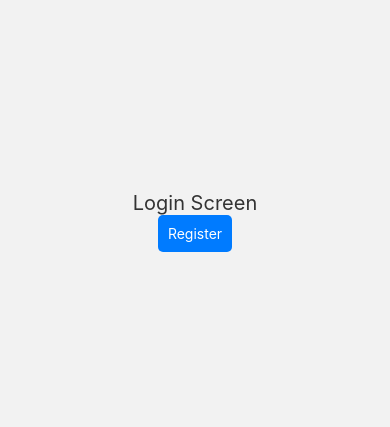
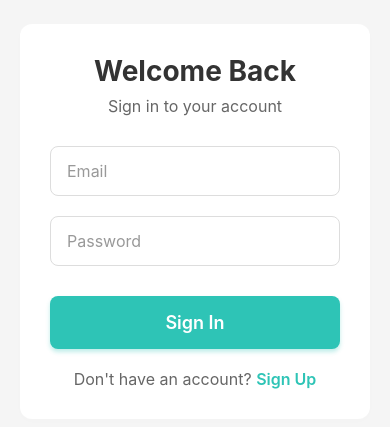
Before and after one commit to keremclp/KimKimeApp, a React Native app: screen /Login in a window 390 px wide. Shown: the part 201-628 px from the top of the page. Built offline with nearby package versions, Linux system fonts and the light colour scheme.

Commit message:
Add login screen with form validation and styles using Colors constant

```diff
--- /dev/null
+++ b/src/constants/Colors.ts
@@ -0,0 +1,27 @@
+export const Colors = {
+  background: '#F5F5F5',
+  surface: '#FFFFFF',
+  primary: '#2EC4B6',
+  primaryVariant: '#176B87',
+  secondary: '#FF9F1C',
+  accent: '#E71D36',
+  textPrimary: '#333333',
+  textSecondary: '#666666',
+  placeholder: '#AAAAAA',
+  inputBackground: '#FFFFFF',
+  inputBorder: '#DDDDDD',
+  inputLabel: '#555555',
+  buttonText: '#FFFFFF',
+  border: '#E0E0E0',
+  cardBackground: '#FFFFFF',
+  headerBackground: '#2EC4B6',
+  headerText: '#FFFFFF',
+  tabBarBackground: '#FFFFFF',
+  tabBarActiveTint: '#2EC4B6',
+  tabBarInactiveTint: '#888888',
+  success: '#28A745',
+  warning: '#FFC107',
+  error: '#DC3545',
+  overlay: 'rgba(0,0,0,0.5)',
+  shadow: 'rgba(0,0,0,0.1)',
+};
--- a/src/screens/LoginScreen/index.tsx
+++ b/src/screens/LoginScreen/index.tsx
@@ -1,28 +1,71 @@
-import React from 'react'
-import { Text, TouchableOpacity, View } from 'react-native'
+import React, { useState } from 'react'
+import { Text, TouchableOpacity, View, TextInput, Alert } from 'react-native'
 import { styles } from './styles'
 // navigation
 import { useNavigation } from '@react-navigation/native'
 import { AuthStackParamList } from '../../navigation/types'
 import {NativeStackNavigationProp} from '@react-navigation/native-stack';
 
-
-
 const LoginScreen = () => {
   const navigation = useNavigation<NativeStackNavigationProp<AuthStackParamList>>();
+  const [email, setEmail] = useState('');
+  const [password, setPassword] = useState('');
 
-  const handleButtonPress = () => {
+  const handleLogin = () => {
+    if (!email || !password) {
+      Alert.alert('Error', 'Please fill in all fields');
+      return;
+    }
+    // Add your login logic here
+    console.log('Login attempted with:', email, password);
+  };
+
+  const handleRegisterPress = () => {
     navigation.navigate('Register');
-  }
+  };
+
   return (
     <View style={styles.container}>
-      <Text style={styles.text}>Login Screen</Text>
-      <TouchableOpacity
-        style={{ backgroundColor: '#007bff', padding: 10, borderRadius: 5 }}
-        onPress={handleButtonPress}
-      >
-        <Text style={{ color: '#fff' }}>Register</Text>
-      </TouchableOpacity>
+      <View style={styles.formContainer}>
+        <Text style={styles.title}>Welcome Back</Text>
+        <Text style={styles.subtitle}>Sign in to your account</Text>
+
+        <View style={styles.inputContainer}>
+          <TextInput
+            style={styles.input}
+            placeholder="Email"
+            placeholderTextColor="#999"
+            value={email}
+            onChangeText={setEmail}
+            keyboardType="email-address"
+            autoCapitalize="none"
+            autoCorrect={false}
+          />
+        </View>
+
+        <View style={styles.inputContainer}>
+          <TextInput
+            style={styles.input}
+            placeholder="Password"
+            placeholderTextColor="#999"
+            value={password}
+            onChangeText={setPassword}
+            secureTextEntry
+            autoCapitalize="none"
+          />
+        </View>
+
+        <TouchableOpacity style={styles.loginButton} onPress={handleLogin}>
+          <Text style={styles.loginButtonText}>Sign In</Text>
+        </TouchableOpacity>
+
+        <View style={styles.registerContainer}>
+          <Text style={styles.registerText}>Don't have an account? </Text>
+          <TouchableOpacity onPress={handleRegisterPress}>
+            <Text style={styles.registerLink}>Sign Up</Text>
+          </TouchableOpacity>
+        </View>
+      </View>
     </View>
   )
 }
--- a/src/screens/LoginScreen/styles.ts
+++ b/src/screens/LoginScreen/styles.ts
@@ -1,13 +1,85 @@
 import { StyleSheet } from 'react-native';
+import { Colors } from '../../constants/Colors'
 
 export const styles = StyleSheet.create({
     container: {
         flex: 1,
+        backgroundColor: Colors.background,
+        justifyContent: 'center',
+        paddingHorizontal: 20,
+    },
+    formContainer: {
+        backgroundColor: Colors.cardBackground,
+        padding: 30,
+        borderRadius: 12,
+        shadowColor: Colors.shadow,
+        shadowOffset: {
+            width: 0,
+            height: 2,
+        },
+        shadowOpacity: 0.1,
+        shadowRadius: 8,
+        elevation: 5,
+    },
+    title: {
+        fontSize: 28,
+        fontWeight: 'bold',
+        color: Colors.textPrimary,
+        textAlign: 'center',
+        marginBottom: 8,
+    },
+    subtitle: {
+        fontSize: 16,
+        color: Colors.textSecondary,
+        textAlign: 'center',
+        marginBottom: 30,
+    },
+    inputContainer: {
+        marginBottom: 20,
+    },
+    input: {
+        borderWidth: 1,
+        borderColor: Colors.inputBorder,
+        borderRadius: 8,
+        paddingHorizontal: 16,
+        paddingVertical: 14,
+        fontSize: 16,
+        backgroundColor: Colors.inputBackground,
+        color: Colors.textPrimary,
+    },
+    loginButton: {
+        backgroundColor: Colors.primary,
+        paddingVertical: 16,
+        borderRadius: 8,
+        marginTop: 10,
+        marginBottom: 20,
+        shadowColor: Colors.primary,
+        shadowOffset: {
+            width: 0,
+            height: 3,
+        },
+        shadowOpacity: 0.3,
+        shadowRadius: 4,
+        elevation: 3,
+    },
+    loginButtonText: {
+        color: Colors.buttonText,
+        fontSize: 18,
+        fontWeight: '600',
+        textAlign: 'center',
+    },
+    registerContainer: {
+        flexDirection: 'row',
         justifyContent: 'center',
         alignItems: 'center',
     },
-    text: {
-        fontSize: 20,
-        color: '#333',
+    registerText: {
+        fontSize: 16,
+        color: Colors.textSecondary,
+    },
+    registerLink: {
+        fontSize: 16,
+        color: Colors.primary,
+        fontWeight: '600',
     },
 })
```
